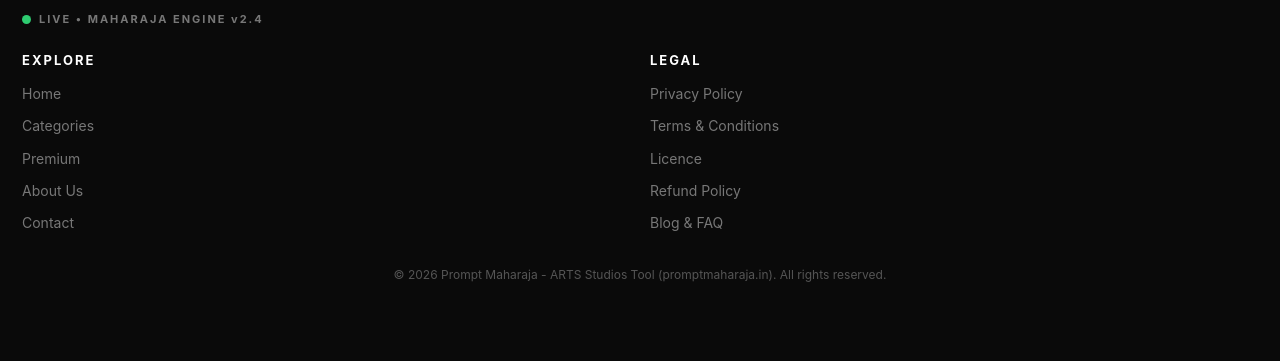
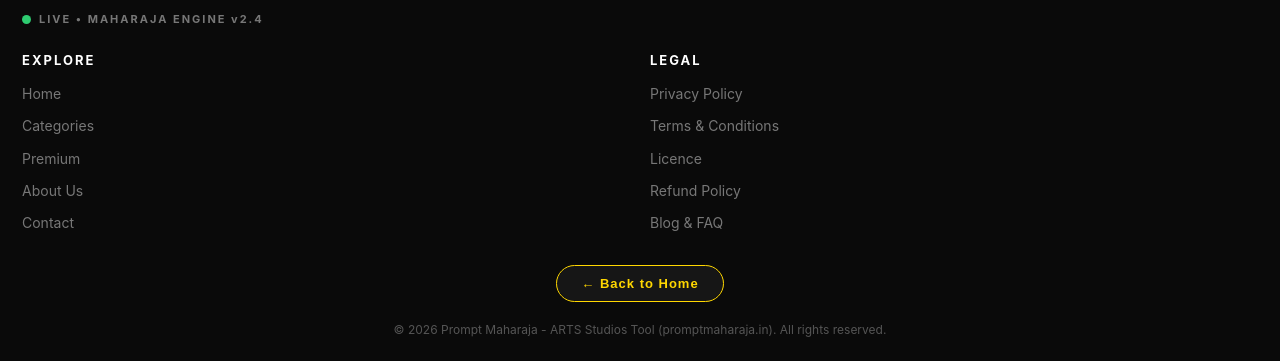
Before and after one commit to promptmaharaja/promptmaharaja.github.io, a plain HTML site: page ai-image-generator.html in a window 1280 px wide. Shown: the part 2492-2853 px from the top of the page. Before the commit the page ends 2798 px from the top, so only its background shows below. Drawn offline with Linux system fonts and the light colour scheme.

Commit message:
Add files via upload

```diff
--- a/ai-image-generator.html
+++ b/ai-image-generator.html
@@ -79,6 +79,9 @@ footer{margin-top:40px;padding:28px 22px 22px;border-top:1px solid #222;color:#5
 .f-cols a{display:block;color:#777;text-decoration:none;font-size:14px;margin-bottom:10px}
 .f-cols a:hover{color:#FFD700}
 .f-copy{text-align:center;color:#555;font-size:12px}
+.f-back-wrap{text-align:center;margin:10px 0 18px}
+.f-back-btn{background:#161616;border:1px solid #FFD700;color:#FFD700;border-radius:30px;padding:10px 24px;font-size:13px;font-weight:800;letter-spacing:1px;cursor:pointer;display:inline-flex;align-items:center;gap:6px;transition:0.2s}
+.f-back-btn:hover{background:#FFD700;color:#000}
 .enhanced{margin-top:10px;background:#0a0a0a;border:1px dashed #444;border-radius:8px;padding:10px 12px;font-size:12px;color:#888;text-align:left}
 .enhanced b{color:#FFD700}
 </style>
@@ -182,6 +185,7 @@ footer{margin-top:40px;padding:28px 22px 22px;border-top:1px solid #222;color:#5
 <div><h4>EXPLORE</h4><a href="index.html">Home</a><a href="index.html">Categories</a><a href="index.html">Premium</a><a href="about.html">About Us</a><a href="contact.html">Contact</a></div>
 <div><h4>LEGAL</h4><a href="privacy.html">Privacy Policy</a><a href="terms.html">Terms &amp; Conditions</a><a href="licence.html">Licence</a><a href="refund.html">Refund Policy</a><a href="ai-generator-blog.html">Blog &amp; FAQ</a></div>
 </div>
+<div class="f-back-wrap"><button type="button" class="f-back-btn" onclick="if(history.length>1){history.back();}else{location.href='index.html';}">&#8592; Back to Home</button></div>
 <p class="f-copy">© 2026 Prompt Maharaja - ARTS Studios Tool (promptmaharaja.in). All rights reserved.</p>
 </footer>
 <script>
```
